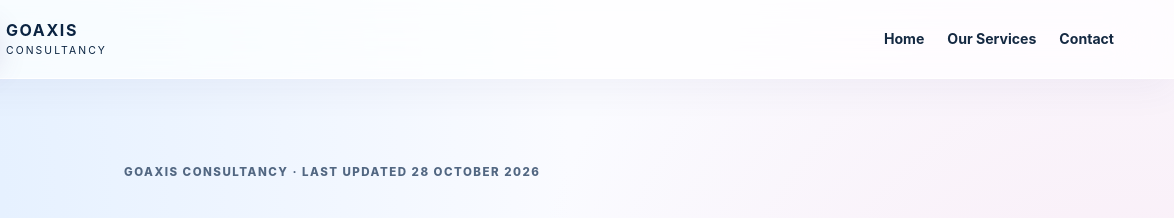
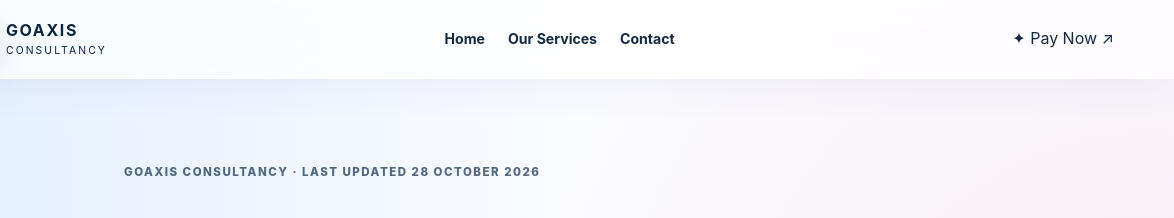
Before and after one commit to arpit-ae/axis, a plain HTML site: page terms.html in a window 1280 px wide. Shown: the top 218 px of the page, 106-1280 px from the left. Drawn offline with Linux system fonts and the light colour scheme.

Commit message:
fix: restore prominent Pay Now navigation on terms.html

```diff
--- a/terms.html
+++ b/terms.html
@@ -1,7 +1,7 @@
 <!doctype html>
 <html lang="en">
 <head><meta charset="utf-8"><meta name="viewport" content="width=device-width,initial-scale=1"><meta name="description" content="Terms for services, pricing, payments, delivery, cancellations and refunds from GOAXIS CONSULTANCY."><link rel="canonical" href="https://goaxis.in/terms.html"><title>Terms &amp; Conditions | GOAXIS CONSULTANCY</title><link rel="stylesheet" href="styles.css"><link rel="stylesheet" href="premium.css"><script src="experience.js" defer></script></head>
-<body><header class="site-header"><div class="container nav-wrap"><a class="brand" href="index.html"><span class="brand-mark">G<span>.</span></span><span class="brand-copy"><strong>GOAXIS</strong><small>CONSULTANCY</small></span></a><nav class="nav-links"><a href="index.html">Home</a><a href="services.html">Our Services</a><a href="index.html#contact">Contact</a></nav></div></header>
+<body><header class="site-header"><div class="container nav-wrap"><a class="brand" href="index.html"><span class="brand-mark">G<span>.</span></span><span class="brand-copy"><strong>GOAXIS</strong><small>CONSULTANCY</small></span></a><nav class="nav-links"><a href="index.html">Home</a><a href="services.html">Our Services</a><a href="index.html#contact">Contact</a></nav><a class="header-pay-now" href="pay-now.html" aria-label="Pay GOAXIS securely with Cashfree"><span aria-hidden="true">✦</span> Pay Now <span aria-hidden="true">↗</span></a></div></header>
 <main class="section-pad"><article class="container legal">
 <p class="eyebrow">GOAXIS CONSULTANCY · LAST UPDATED 28 OCTOBER 2026</p><h1>Terms &amp; Conditions</h1>
 <p>These terms apply when you browse goaxis.in, request a quotation, purchase a service or make a payment to GOAXIS CONSULTANCY. Before paid work starts, the applicable scope, price and deliverables should be clear to you.</p>
```
